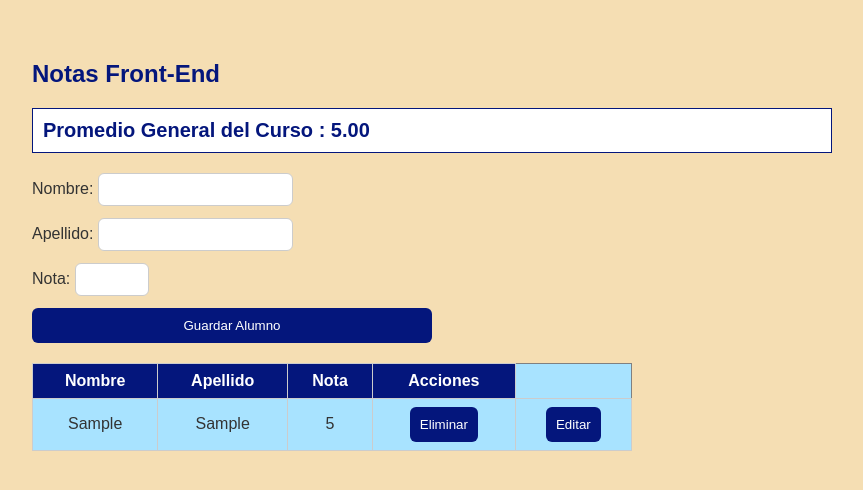
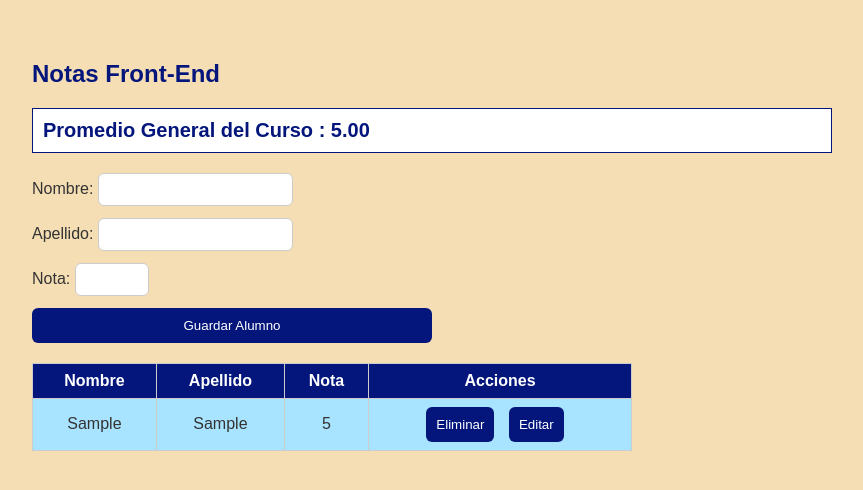
Before and after one commit to CamiNecu/Parte-2-del-codigo, a plain HTML site: page index.html in a window 1280 px wide. Both pictures are taken after typing "Sample", "Sample", "5" into the empty fields and a click on the button "Guardar Alumno". Shown: the whole page, without its empty margins (208-1071 px from the left). Drawn offline with Linux system fonts and the light colour scheme.

Commit message:
Hice que los botones esten en acciones y les di espacio

```diff
--- a/estilo.css
+++ b/estilo.css
@@ -81,3 +81,7 @@ button:hover {
     margin: auto;
     padding: 20px;
 }
+
+td button {
+    margin-right: 10px;
+}
--- a/script.js
+++ b/script.js
@@ -17,11 +17,9 @@ document.getElementById("studentForm").addEventListener("submit",function(e){
     }
 
  if (studentEditingIndex !== null) {
-        // Estamos editando: actualizar en el array
         students[studentEditingIndex] = { name, lastName, grade };
         studentEditingIndex = null; // salir del modo edición
     } else {
-        // Agregar nuevo estudiante
         const student = { name, lastName, grade };
         students.push(student);
     }
@@ -45,8 +43,8 @@ function addStudentToTable(student){
     <td>${student.name}</td>
     <td>${student.lastName}</td>
     <td>${student.grade}</td>
-    <td><button class="delete-btm">Eliminar</button></td>
-    <td><button class="editar-btm">Editar</button></td>`;
+    <td><button class="delete-btm">Eliminar</button>
+        <button class="editar-btm">Editar</button></td>`;
 
 //Se Agrega boton delete para eliminar datos
     row.querySelector(".delete-btm").addEventListener("click",function(){
@@ -92,5 +90,3 @@ function calcularPromedio(){
 
     averageDiv.textContent="Promedio General del Curso : "+prom.toFixed(2)
 }
-
-// Agregar Boton Editar
```
